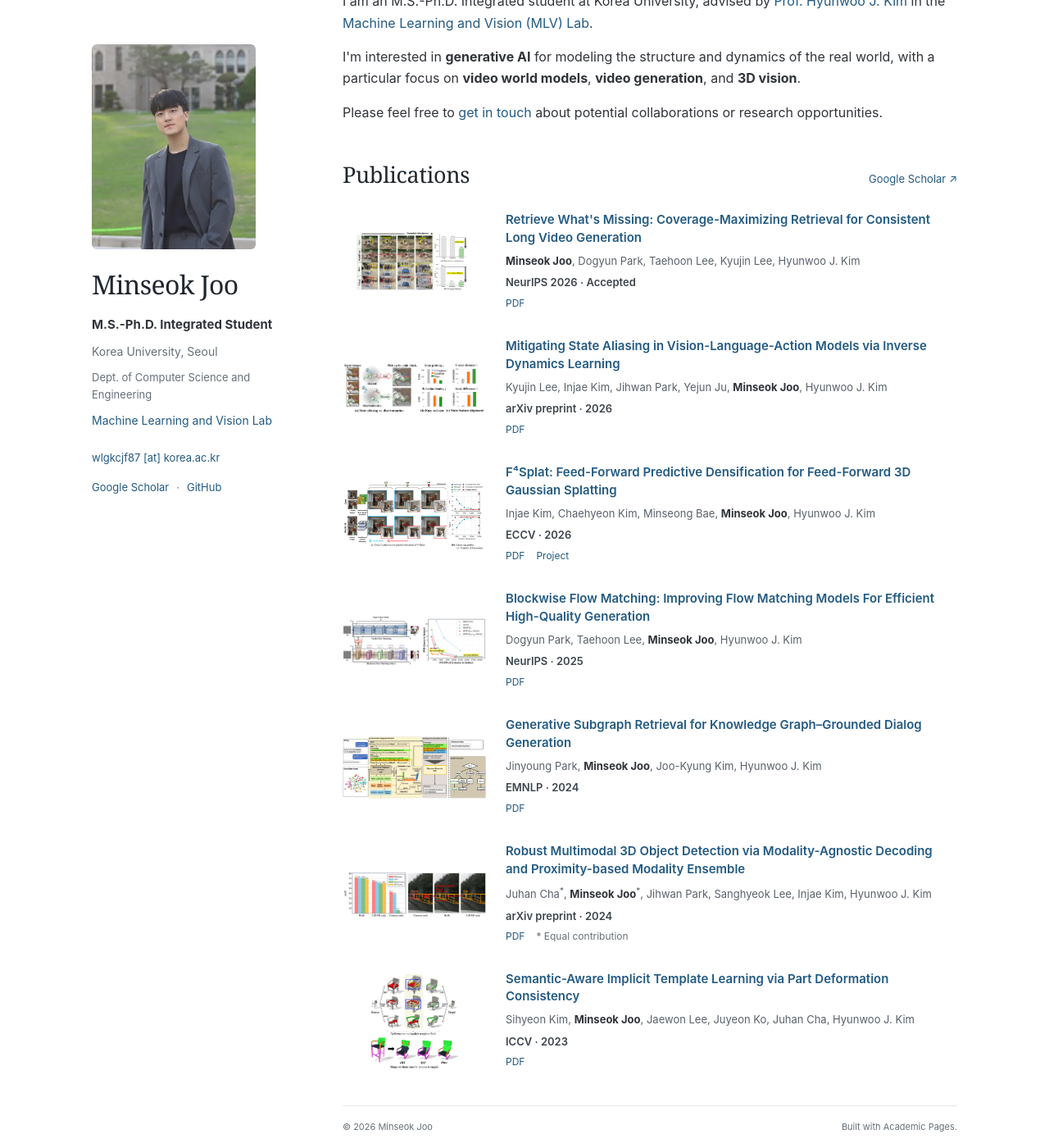
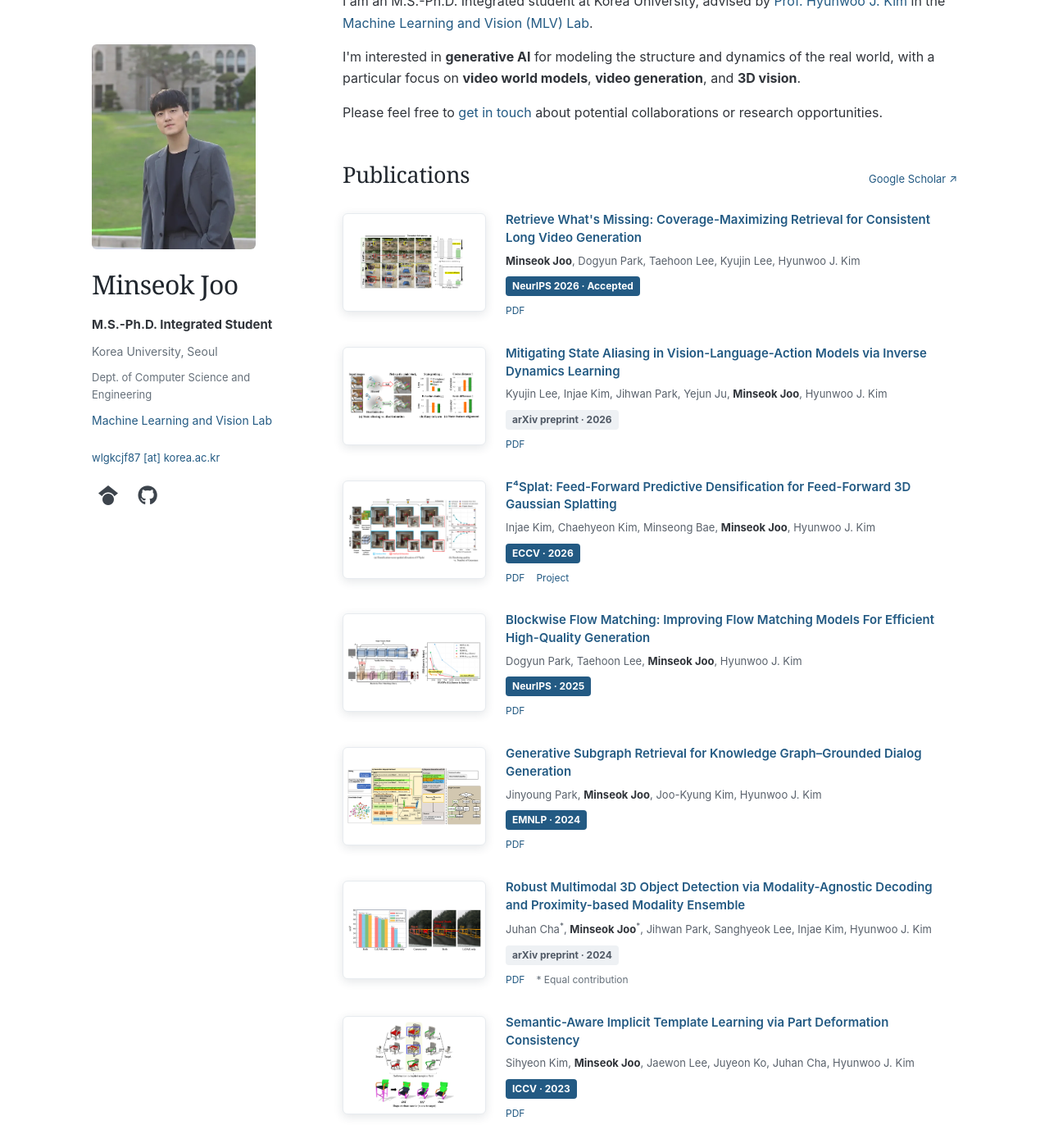
Before and after one commit to zoomkinseok/zoomkinseok.github.io, a Jekyll site: the page built from _pages/about.md, in a window 1280 px wide and 1400 px high, scrolled down 211 px. Shown: the whole window at 82% size. Built offline with Jekyll 4.4.1, drawn with Linux system fonts in a browser that asks for light colours.

Commit message:
Polish publication figures and venues and add profile icons

```diff
--- a/_includes/publication-list.html
+++ b/_includes/publication-list.html
@@ -8,7 +8,7 @@
     <div class="publication-details">
       <h3><a href="{{ publication.paperurl }}">{{ publication.title | escape }}</a></h3>
       <p class="publication-authors">{% for author in publication.authors %}{% if author == site.author.name %}<strong>{{ author | escape }}</strong>{% else %}{{ author | escape }}{% endif %}{% if publication.equal_contributors contains author %}<sup>*</sup>{% endif %}{% unless forloop.last %}, {% endunless %}{% endfor %}</p>
-      <p class="publication-venue">{{ publication.venue_label | escape }}</p>
+      <p class="publication-venue"><span class="venue-badge{% if publication.category == 'preprints' %} venue-badge-preprint{% endif %}">{{ publication.venue_label | escape }}</span></p>
       <div class="publication-links">
         <a href="{{ publication.paperurl }}" aria-label="PDF: {{ publication.title | escape }}">PDF</a>
         {% if publication.project_url %}<a href="{{ publication.project_url }}" aria-label="Project: {{ publication.title | escape }}">Project</a>{% endif %}
--- a/_layouts/academic.html
+++ b/_layouts/academic.html
@@ -6,6 +6,7 @@
     <title>{% unless page.permalink == '/' %}{{ page.title | escape }} · {% endunless %}{{ site.title | escape }}</title>
     <meta name="description" content="{{ page.description | default: site.description | escape }}">
     <link rel="canonical" href="{{ page.url | absolute_url }}">
+    <link rel="stylesheet" href="{{ '/assets/css/fontawesome.css' | relative_url }}">
     <link rel="stylesheet" href="{{ '/assets/css/academic.css' | relative_url }}?v={{ site.time | date: '%s' }}">
   </head>
   <body>
@@ -25,11 +26,10 @@
         <div class="profile-contact">
           <a href="mailto:{{ site.author.email }}">{{ site.author.email_display | escape }}</a>
         </div>
-        <div class="profile-links">
-          <a href="{{ site.author.googlescholar | escape }}">Google Scholar</a>
-          <span aria-hidden="true">·</span>
-          <a href="https://github.com/{{ site.author.github }}">GitHub</a>
-        </div>
+        <nav class="profile-links" aria-label="Academic and social profiles">
+          <a href="{{ site.author.googlescholar | escape }}" aria-label="Google Scholar" title="Google Scholar"><i class="fa-brands fa-google-scholar" aria-hidden="true"></i></a>
+          <a href="https://github.com/{{ site.author.github }}" aria-label="GitHub" title="GitHub"><i class="fa-brands fa-github" aria-hidden="true"></i></a>
+        </nav>
       </aside>
       <main id="main-content" class="main-content">
         <nav class="site-nav" aria-label="Main navigation">
--- a/assets/css/academic.css
+++ b/assets/css/academic.css
@@ -42,8 +42,10 @@ p { margin: 0 0 1em; }
 .profile-department { color: var(--muted); font-size: 13px; line-height: 1.65; margin-bottom: 9px; }
 .profile-lab { margin-bottom: 23px; }
 .profile-contact { display: grid; gap: 3px; font-size: 13px; overflow-wrap: anywhere; }
-.profile-links { display: flex; flex-wrap: wrap; gap: 9px; margin-top: 15px; font-size: 13px; }
-.profile-links span { color: var(--muted); }
+.profile-links { display: flex; flex-wrap: wrap; align-items: center; gap: 8px; margin-top: 15px; }
+.profile-links a { display: inline-flex; align-items: center; justify-content: center; width: 40px; height: 40px; color: #3d444c; border-radius: 6px; }
+.profile-links a:hover, .profile-links a:focus-visible { color: var(--link); background: #f0f4f7; text-decoration: none; }
+.profile-links .fa-brands { font-size: 24px; line-height: 1; }
 .main-content { min-width: 0; }
 .site-nav { display: flex; gap: 27px; border-bottom: 1px solid var(--line); padding-bottom: 14px; margin: 0 0 34px; font-size: 14px; }
 .site-nav a { color: var(--muted); }
@@ -57,14 +59,16 @@ h2 { font-family: Georgia, "Times New Roman", serif; font-size: 27px; font-weigh
 .section-heading > a { font-size: 13px; white-space: nowrap; }
 .publication-list { padding: 0; margin: 0; list-style: none; }
 .publication { display: grid; grid-template-columns: 175px minmax(0, 1fr); gap: 24px; align-items: start; margin: 0 0 31px; }
-.publication-thumbnail { display: flex; justify-content: center; align-items: center; width: 175px; height: 120px; margin-top: 3px; }
+.publication-thumbnail { display: flex; justify-content: center; align-items: center; width: 175px; height: 120px; margin-top: 3px; padding: 5px; background: #fff; border: 1px solid #e7ebef; border-radius: 6px; box-shadow: 0 3px 12px rgba(30, 49, 69, .12); }
 .publication-thumbnail img { display: block; width: 100%; height: 100%; object-fit: contain; }
 .publication-details { min-width: 0; }
 .publication h3 { margin: 0 0 7px; font-size: 15px; line-height: 1.45; font-weight: 600; overflow-wrap: anywhere; }
 .publication-authors { margin: 0 0 5px; font-size: 13px; line-height: 1.65; color: #59616b; }
 .publication-authors strong { color: #30343a; font-weight: 650; }
 .publication-authors sup { font-size: 10px; }
-.publication-venue { margin: 0 0 4px; color: #3d444c; font-size: 13px; font-weight: 600; }
+.publication-venue { margin: 0 0 8px; }
+.venue-badge { display: inline-block; max-width: 100%; padding: 3px 8px; border-radius: 4px; background: var(--link); color: #fff; font-size: 12px; font-weight: 650; line-height: 1.5; }
+.venue-badge-preprint { background: #eef1f4; color: #505965; }
 .publication-links { display: flex; flex-wrap: wrap; gap: 6px 14px; font-size: 12px; }
 .contribution-note { color: var(--muted); }
 .site-footer { border-top: 1px solid var(--line); margin-top: 42px; padding-top: 16px; display: flex; flex-wrap: wrap; justify-content: space-between; gap: 8px 20px; font-size: 11px; color: var(--muted); }
```
